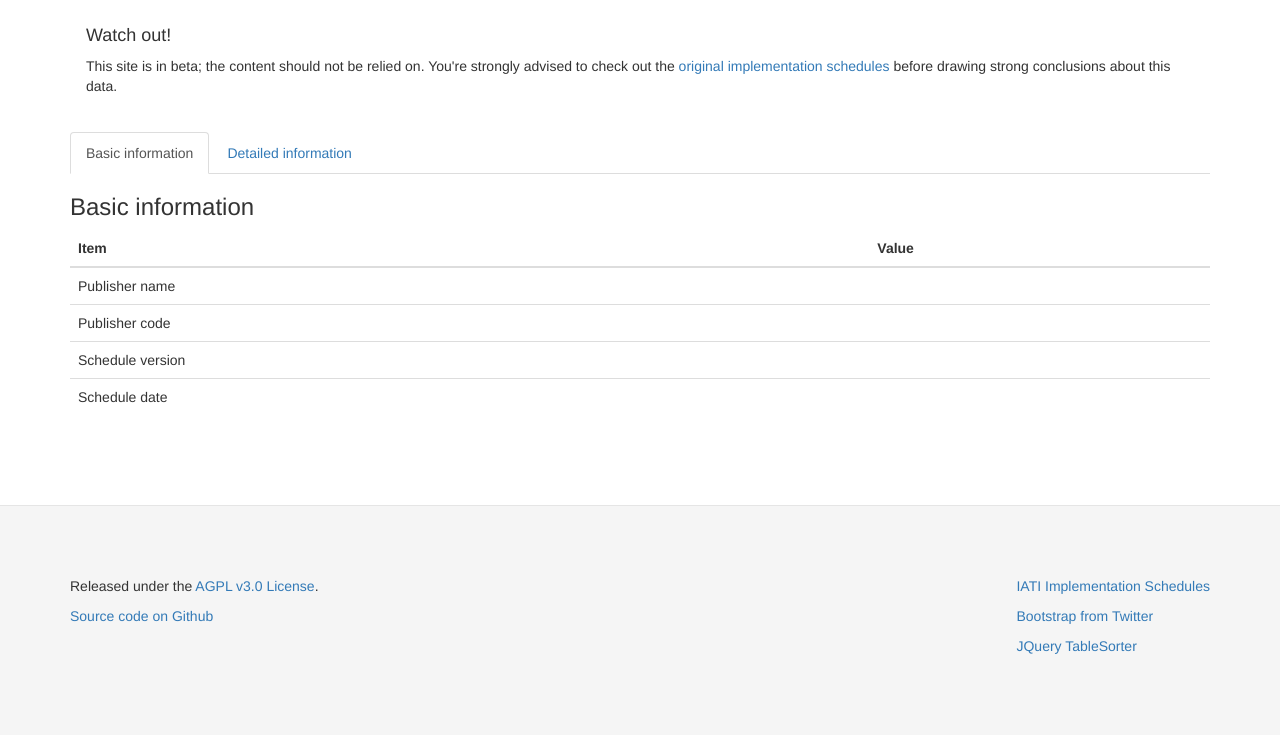
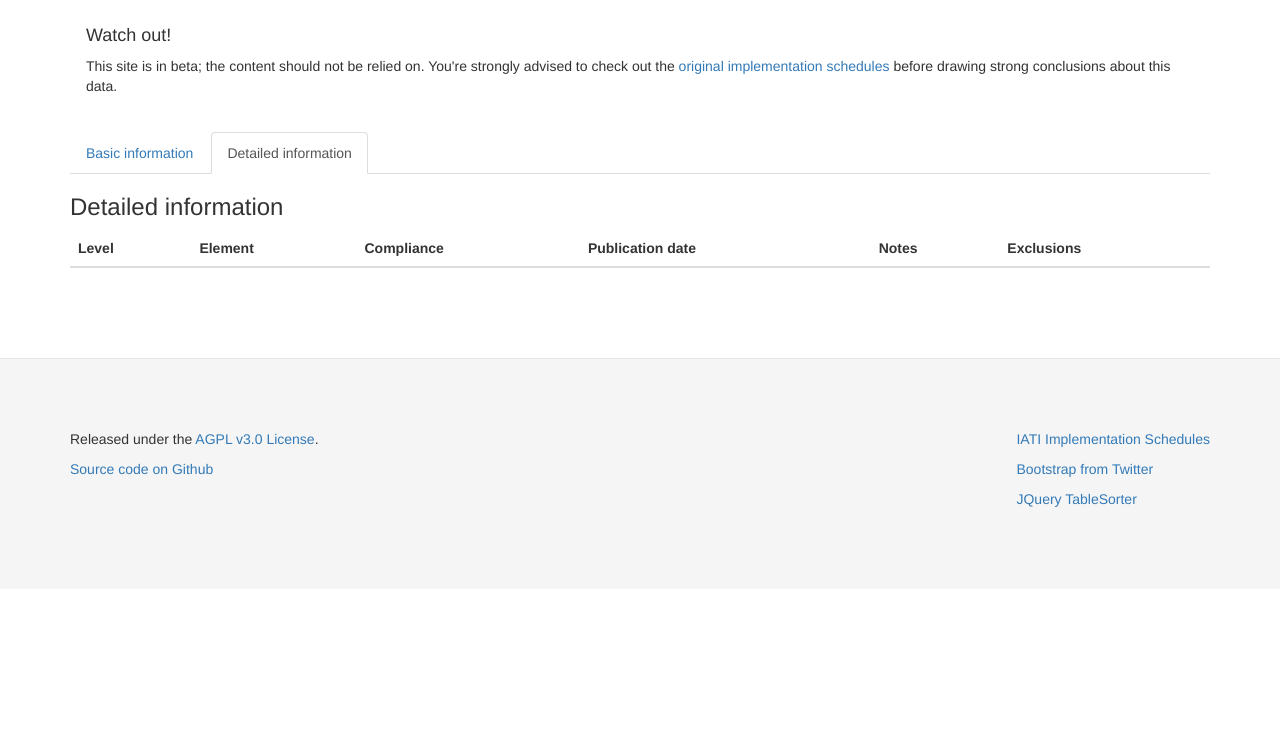
Before and after one commit to pwyf/IATI-Implementation-Schedules, a Flask app: page /publisher/1 in a window 1280 px wide. Shown: the part 50-785 px from the top of the page. Run offline with Flask 2, Linux system fonts and the light colour scheme; data that the repository does not hold is empty; some libraries are stand-ins or nearby versions.

Commit message:
Updated views

```diff
--- a/impschedules/__init__.py
+++ b/impschedules/__init__.py
@@ -336,7 +336,7 @@ def publisher(id=id):
             ).all()
 
     data2 = []
-    elements = db.session.query(models.Property.parent_element, models.Property.defining_attribute_value).distinct()
+    elements = db.session.query(models.Property.parent_element, models.Property.defining_attribute_value).order_by(models.Element.level, models.Property.parent_element, models.Property.defining_attribute_value).distinct()
 
     for element in elements:
         d={}
--- a/impschedules/templates/base.html
+++ b/impschedules/templates/base.html
@@ -71,10 +71,5 @@
         <p><a href="http://tablesorter.com/docs/">JQuery TableSorter</a></p>
     </div>
     </div></footer>
-    <script>
-     $(function () {
-    $('#pageTab a:first').tab('show');
-    })
-    </script>
 </body>
 </html>
--- a/impschedules/templates/publisher.html
+++ b/impschedules/templates/publisher.html
@@ -2,11 +2,11 @@
 {% block content %}
     <h1>{{publisher.publisher}}</h1>
     <ul class="nav nav-tabs" id="pageTab">
-        <li><a href="#basic" data-toggle="tab">Basic information</a></li>
-        <li><a href="#detailed" data-toggle="tab">Detailed information</a></li>
+        <li><a href="#basic" data-toggle="tab" class="firsttab">Basic information</a></li>
+        <li><a href="#detailed" data-toggle="tab" class="secondtab">Detailed information</a></li>
     </ul>
     <div class="tab-content">
-        <div class="tab-pane active" id="basic">
+        <div class="tab-pane" id="basic">
             <h3>Basic information</h3>
             <table class="table">
             <thead>
@@ -39,7 +39,7 @@
             </tbody>
             </table>
         </div>
-        <div class="tab-pane" id="detailed">
+        <div class="tab-pane active" id="detailed">
             <h3>Detailed information</h3>
             <table class="table">
             <thead>
@@ -80,4 +80,9 @@
             </table>
         </div>
     </div>
+    <script>
+     $(function () {
+    $('#pageTab .secondtab').tab('show');
+    })
+    </script>
 {% endblock %}
```
